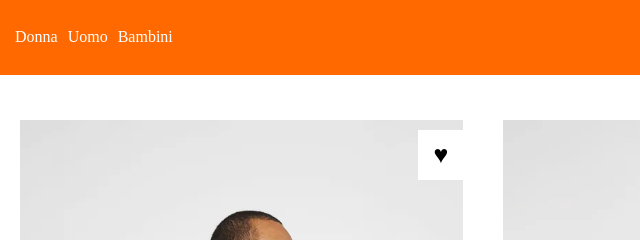
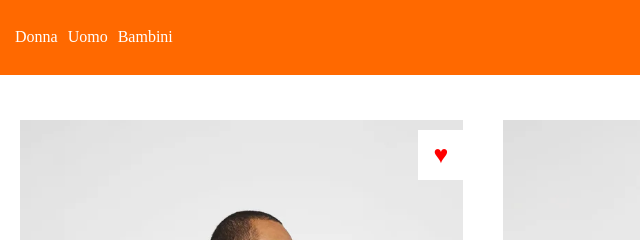
Before and after one commit to simoneditaranto/html-css-boolando, a plain HTML site: page index.html in a window 1280 px wide. In both pictures the pointer is over the element 440 px from the left and 155 px from the top of the page. Shown: the top 240 px of the page, 0-640 px from the left. Drawn offline with Linux system fonts and the light colour scheme.

Commit message:
bonus completato

```diff
--- a/css/style.css
+++ b/css/style.css
@@ -121,7 +121,7 @@ main .container{
     background-color: white;
 }
 
-.heart{
+.favourite .heart{
     position: absolute;
     top: 50%;
     left: 50%;
@@ -129,6 +129,11 @@ main .container{
 
     font-size: 25px;
 }
+
+.favourite .heart:hover{
+    color: red;
+}
+
 
 .info{
     display: flex;
```
